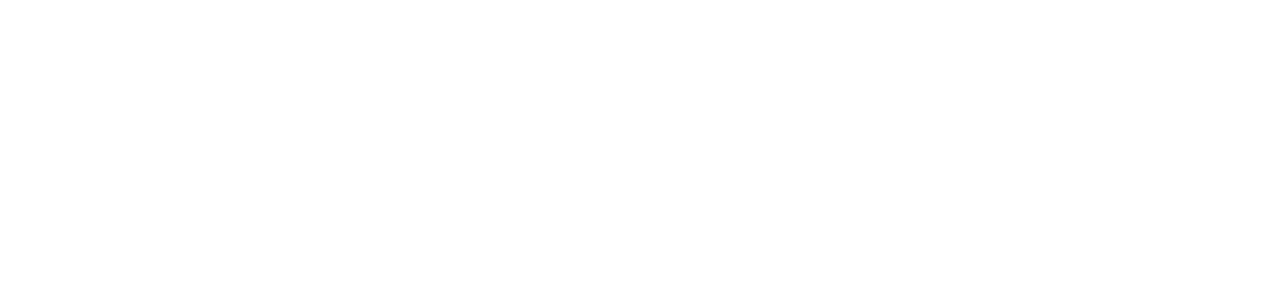
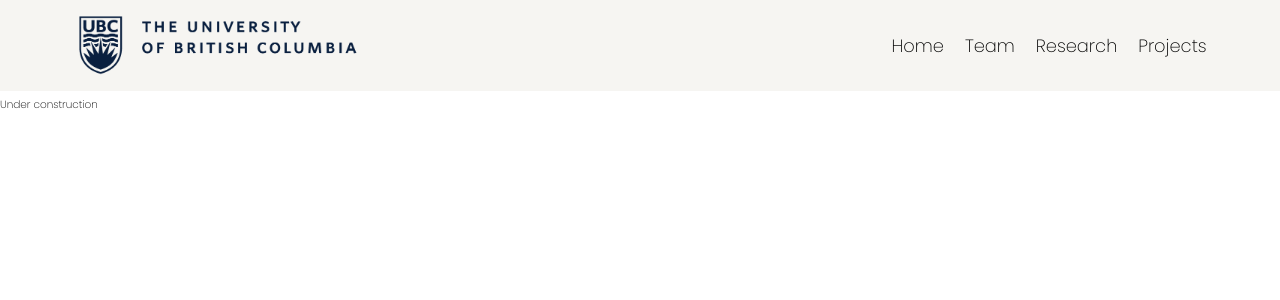
Before and after one commit to mkhfring/lab-website, an Angular app: page /projects in a window 1280 px wide. Before the commit this address led to /. Shown: the top 300 px of the page. Built offline with nearby package versions, Linux system fonts and the light colour scheme.

Commit message:
Adding required components

```diff
--- a/src/app/app-routing.module.ts
+++ b/src/app/app-routing.module.ts
@@ -3,10 +3,14 @@
 import { MainComponent } from './components/main/main.component';
 import { MemberComponent } from './components/member/member.component';
 import { MembersComponent } from './components/members/members.component';
+import { ResearchComponent } from './components/research/research.component';
+import { ProjectsComponent } from './components/projects/projects.component';
 
 const routes: Routes = [
   {path: 'home', component: MainComponent},
   {path: 'members', component: MembersComponent},
+  {path: 'research', component: ResearchComponent},
+  {path: 'projects', component: ProjectsComponent},
   {path: '', redirectTo: '/home', pathMatch: 'full'}
 
 ];
--- a/src/app/app.module.ts
+++ b/src/app/app.module.ts
@@ -4,11 +4,15 @@
 import { AppRoutingModule } from './app-routing.module';
 import { AppComponent } from './app.component';
 import { MainComponent } from './components/main/main.component';
+import { ResearchComponent } from './components/research/research.component';
+import { ProjectsComponent } from './components/projects/projects.component';
 
 @NgModule({
   declarations: [
     AppComponent,
-    MainComponent
+    MainComponent,
+    ResearchComponent,
+    ProjectsComponent
   ],
   imports: [
     BrowserModule,
--- a/src/app/components/main/main.component.html
+++ b/src/app/components/main/main.component.html
@@ -12,10 +12,10 @@
             <img class="logo" src="assets/UBC.png" alt="ubc logo">
             <nav>
                 <ul>
-                    <li><a href="#">Home</a></li>
-                    <li><a routerLink="/members">Team</a></li>
-                    <li><a href="#">Research</a></li>
-                    <li><a href="#">Projects</a></li>
+                    <li><a href="#" routerLinkActive="active">Home</a></li>
+                    <li><a routerLink="/members" routerLinkActive="active">Team</a></li>
+                    <li><a  routerLink="/research" routerLinkActive="active">Research</a></li>
+                    <li><a  routerLink="/projects" routerLinkActive="active">Projects</a></li>
                 </ul>
             </nav>
 
--- a/src/app/components/members/members.component.html
+++ b/src/app/components/members/members.component.html
@@ -1,4 +1,17 @@
+<header>
+    <img class="logo" src="assets/UBC.png" alt="ubc logo">
+    <nav>
+        <ul>
+            <li><a href="#" routerLinkActive="active">Home</a></li>
+            <li><a routerLink="/members" routerLinkActive="active">Team</a></li>
+            <li><a  routerLink="/research" routerLinkActive="active">Research</a></li>
+            <li><a  routerLink="/projects" routerLinkActive="active">Projects</a></li>
+        </ul>
+    </nav>
+
+</header>
 <div class="container">
+
     <h1>Our Team</h1>
     <div class="card1">
         <img src="../../../assets/supervisor.jpg    " alt="">
--- /dev/null
+++ b/src/app/components/projects/projects.component.html
@@ -0,0 +1,13 @@
+<header>
+    <img class="logo" src="assets/UBC.png" alt="ubc logo">
+    <nav>
+        <ul>
+            <li><a href="#" routerLinkActive="active">Home</a></li>
+            <li><a routerLink="/members" routerLinkActive="active">Team</a></li>
+            <li><a  routerLink="/research" routerLinkActive="active">Research</a></li>
+            <li><a  routerLink="/projects" routerLinkActive="active">Projects</a></li>
+        </ul>
+    </nav>
+
+</header>
+<p>Under construction</p>
--- /dev/null
+++ b/src/app/components/projects/projects.component.ts
@@ -0,0 +1,15 @@
+import { Component, OnInit } from '@angular/core';
+
+@Component({
+  selector: 'app-projects',
+  templateUrl: './projects.component.html',
+  styleUrls: ['./projects.component.css']
+})
+export class ProjectsComponent implements OnInit {
+
+  constructor() { }
+
+  ngOnInit(): void {
+  }
+
+}
--- /dev/null
+++ b/src/app/components/research/research.component.html
@@ -0,0 +1,13 @@
+<header>
+    <img class="logo" src="assets/UBC.png" alt="ubc logo">
+    <nav>
+        <ul>
+            <li><a href="#" routerLinkActive="active">Home</a></li>
+            <li><a routerLink="/members" routerLinkActive="active">Team</a></li>
+            <li><a  routerLink="/research" routerLinkActive="active">Research</a></li>
+            <li><a  routerLink="/projects" routerLinkActive="active">Projects</a></li>
+        </ul>
+    </nav>
+
+</header>
+<p>Under construction</p>
--- /dev/null
+++ b/src/app/components/research/research.component.ts
@@ -0,0 +1,15 @@
+import { Component, OnInit } from '@angular/core';
+
+@Component({
+  selector: 'app-research',
+  templateUrl: './research.component.html',
+  styleUrls: ['./research.component.css']
+})
+export class ResearchComponent implements OnInit {
+
+  constructor() { }
+
+  ngOnInit(): void {
+  }
+
+}
--- a/src/styles.css
+++ b/src/styles.css
@@ -16,6 +16,7 @@
     justify-content: space-between;
     align-items: center;
     background-color: #F6F5F2;
+    padding: 0 6em;
 }
 img.logo {
 
```
Also changed, not shown: src/app/components/projects/projects.component.css (added), src/app/components/research/research.component.css (added), 2 other files (tests, documents, lock files or other folders).
